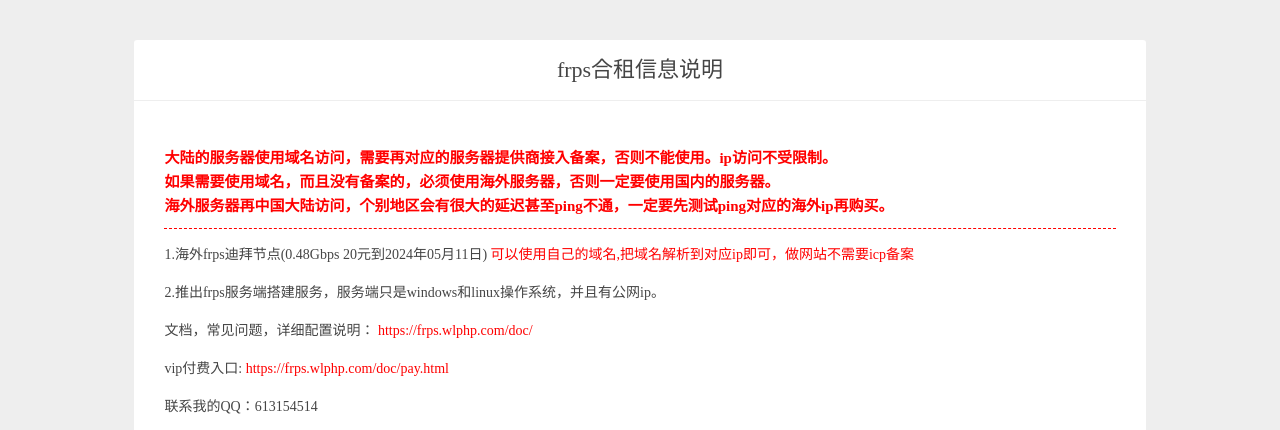
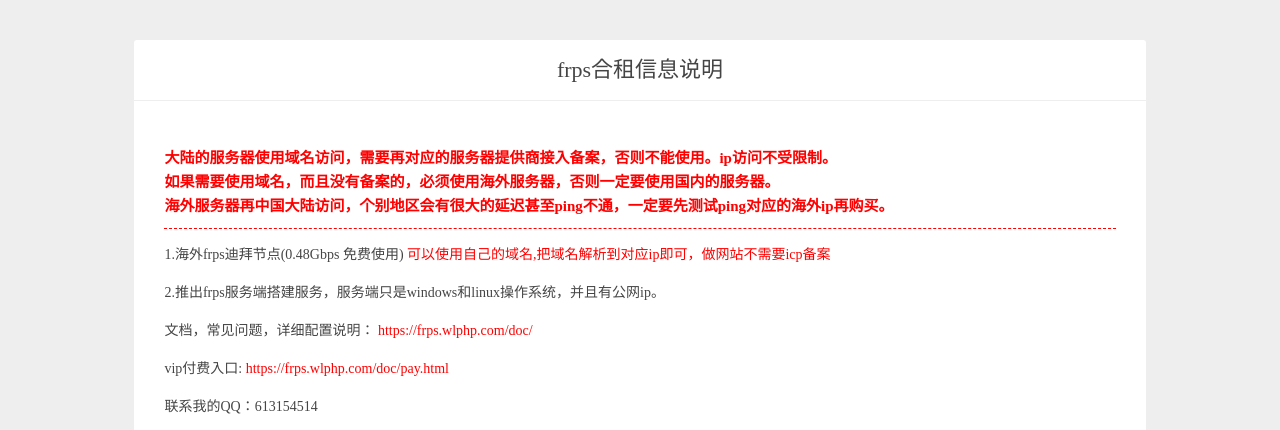
Before and after one commit to frpsdoc/frps, a plain HTML site: page index.html in a window 1280 px wide. Shown: the top 430 px of the page. Drawn offline with Linux system fonts and the light colour scheme.

Commit message:
Update index.html
fix bug

```diff
--- a/index.html
+++ b/index.html
@@ -93,7 +93,7 @@ body{
 
 
 
-			<p> 1.海外frps迪拜节点(0.48Gbps 20元到2024年05月11日) <font color='red'>可以使用自己的域名,把域名解析到对应ip即可，做网站不需要icp备案</font></p>
+			<p> 1.海外frps迪拜节点(0.48Gbps 免费使用) <font color='red'>可以使用自己的域名,把域名解析到对应ip即可，做网站不需要icp备案</font></p>
 
 
 	        <p>
```
